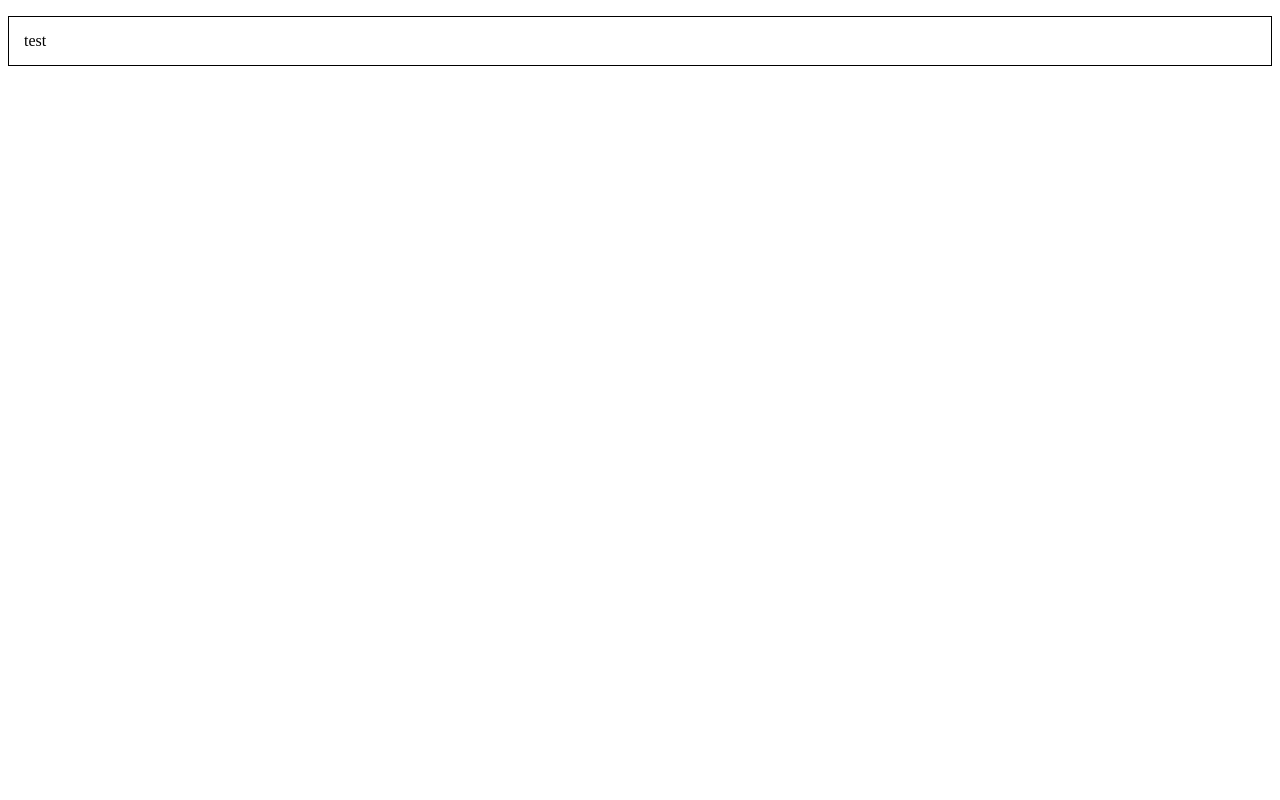
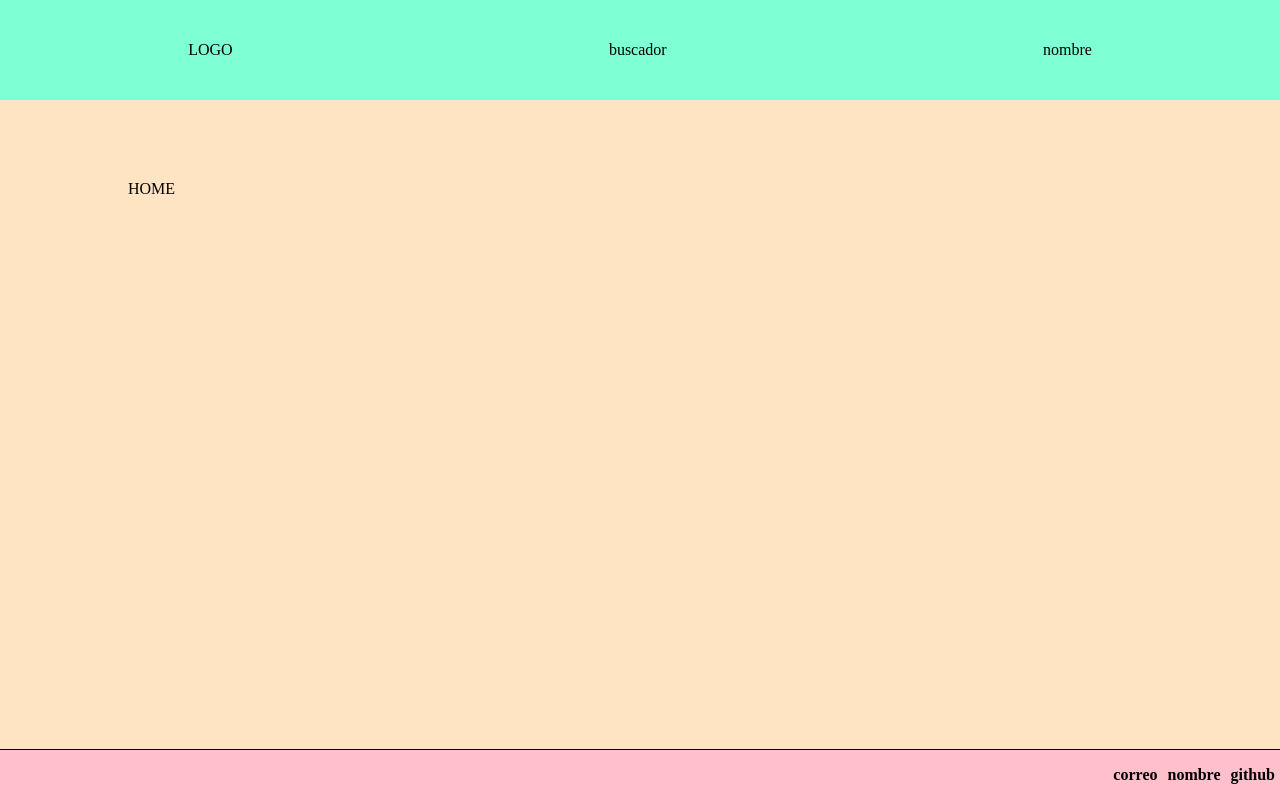
Before and after one commit to Klabitos/zataca-test-web, a Vue app: page / in a window 1280 px wide. Built offline with nearby package versions, Linux system fonts and the light colour scheme.

Commit message:
[ADD] page layout

```diff
--- a/package.json
+++ b/package.json
@@ -8,8 +8,10 @@
     "lint": "vue-cli-service lint"
   },
   "dependencies": {
+    "axios": "^1.3.4",
     "core-js": "^3.8.3",
-    "vue": "^2.6.14"
+    "vue": "^2.6.14",
+    "vue-router": "^3.5.2"
   },
   "devDependencies": {
     "@babel/core": "^7.12.16",
--- a/src/App.vue
+++ b/src/App.vue
@@ -1,22 +1,16 @@
 <template>
-  <div>
-    <p class="test">test</p>
-  </div>
+    <main-layout></main-layout>
 </template>
 
 <script>
-
+import mainLayout from "./layout/MainLayout.vue"
 export default {
   name: 'App',
   components: {
-
-  }
+    mainLayout
+  },
 }
 </script>
 
 <style lang="scss" scoped>
- .test{
-  border: 1px solid black;
-  padding: 15px;
- }
 </style>
--- /dev/null
+++ b/src/config.js
@@ -0,0 +1,3 @@
+export default {
+    BACK_IP: ' https://jsonplaceholder.typicode.com/',
+}
--- /dev/null
+++ b/src/layout/FooterInfo.vue
@@ -0,0 +1,36 @@
+<template>
+    <div class="footer-layout">
+        <div class="footer-layout--item">
+            correo
+        </div>
+        <div class="footer-layout--item">
+            nombre
+        </div>
+        <div class="footer-layout--item">
+            github
+        </div>
+    </div>
+</template>
+<script>
+export default {
+
+}
+</script>
+<style lang="scss" scoped>
+    .footer-layout{
+        background-color: pink;
+        width: 100%;
+        min-height: 50px;
+
+        display: flex;
+        justify-content: end;
+        align-items: center;
+
+    }
+
+    .footer-layout--item{
+        padding: 5px;
+        font-weight: bold;
+    }
+
+</style>
--- /dev/null
+++ b/src/layout/MainLayout.vue
@@ -0,0 +1,70 @@
+<template>
+    <div>
+        <div class="top-menu">
+            <top-menu />
+        </div>
+        <div class="main-content-page">
+            <div class="main-content-page__centered">
+                <router-view />
+            </div>
+        </div>
+        <div class="footer-info">
+            <div>
+                <footer-info />
+            </div>
+        </div>
+    </div>
+</template>
+<script>
+
+import TopMenu from './TopMenu.vue';
+import FooterInfo from './FooterInfo.vue';
+
+export default {
+    name: 'main-layout',
+    components: {
+        TopMenu, FooterInfo
+    }
+}
+</script>
+<style lang="scss" scoped>
+.top-menu {
+    position: absolute;
+    top: 0px;
+    left: 0px;
+    min-height: 100px;
+    max-height: 100px;
+    width: 100%;
+    background-color: aquamarine;
+    border-bottom: 1px solid gray;
+}
+
+.main-content-page {
+    position: absolute;
+    left: 0px;
+    top: 100px;
+    width: 100vw;
+    height: calc(100vh - 100px);
+    background-color: bisque;
+}
+
+.main-content-page__centered {
+    position: relative;
+    top: 5rem;
+    margin-left: auto;
+    margin-right: auto;
+    width: 80%;
+}
+
+
+.footer-info {
+    position: fixed;
+    bottom: 0px;
+    left: 0px;
+    width: 100%;
+    min-height: 50px;
+    max-height: 50px;
+    border-top: 1px solid black;
+    background-color: greenyellow;
+}
+</style>
--- /dev/null
+++ b/src/layout/TopMenu.vue
@@ -0,0 +1,26 @@
+<template>
+    <div class="top-menu-layout">
+        <div>
+            LOGO
+        </div>
+        <div>
+            buscador
+        </div>
+        <div>
+            nombre
+        </div>
+    </div>
+</template>
+<script>
+export default {
+
+}
+</script>
+<style lang="scss" scoped>
+    .top-menu-layout{
+        display: flex;
+        justify-content: space-around;
+        align-items: center;
+        min-height: 100px !important;
+    }
+</style>
--- a/src/main.js
+++ b/src/main.js
@@ -1,8 +1,14 @@
 import Vue from 'vue'
 import App from './App.vue'
+import VueRouter from 'vue-router'
+import router from './router/index.js'
 
 Vue.config.productionTip = false
+Vue.use(VueRouter)
+
+
 
 new Vue({
+  router,
   render: h => h(App),
 }).$mount('#app')
--- /dev/null
+++ b/src/router/index.js
@@ -0,0 +1,25 @@
+import VueRouter from 'vue-router'
+
+import Home from "../views/Home.vue"
+
+const routes = [
+    {
+      path: '/',
+      name: 'Home',
+      component: Home,
+      children: [
+        {
+          path: '/detail/:id',
+          name: 'Detail',
+          component: Home,
+        }
+    ]
+    }
+]
+
+const router = new VueRouter({
+    mode: 'history',
+    routes
+  })
+
+  export default router
--- /dev/null
+++ b/src/views/Home.vue
@@ -0,0 +1,13 @@
+<template>
+    <div>
+        HOME
+    </div>
+</template>
+<script>
+export default {
+    name: 'Home-View'
+}
+</script>
+<style lang="scss" scoped>
+
+</style>
```
Also changed, not shown: src/service/defaultItems.js (added, +9 -0 lines), 1 other file (tests, documents, lock files or other folders).
